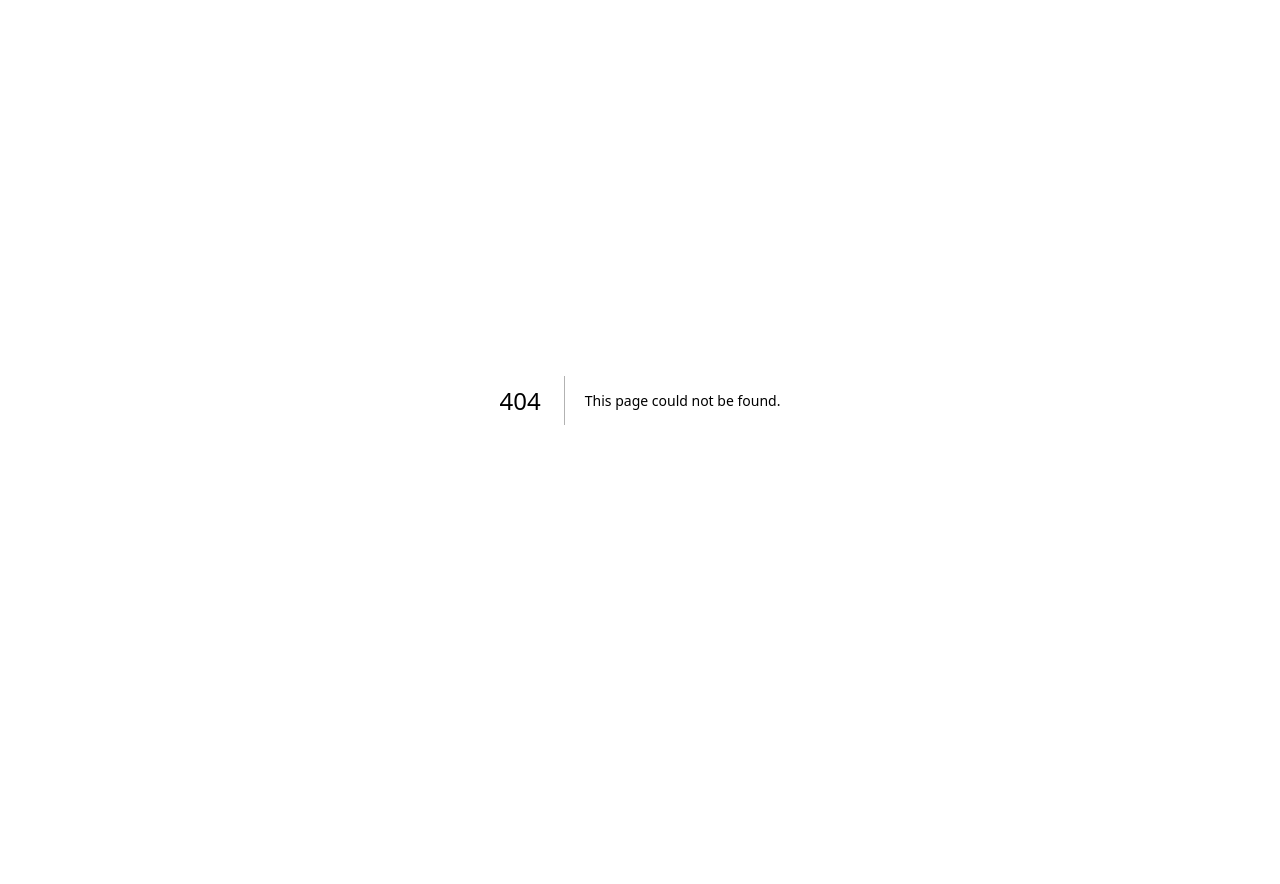
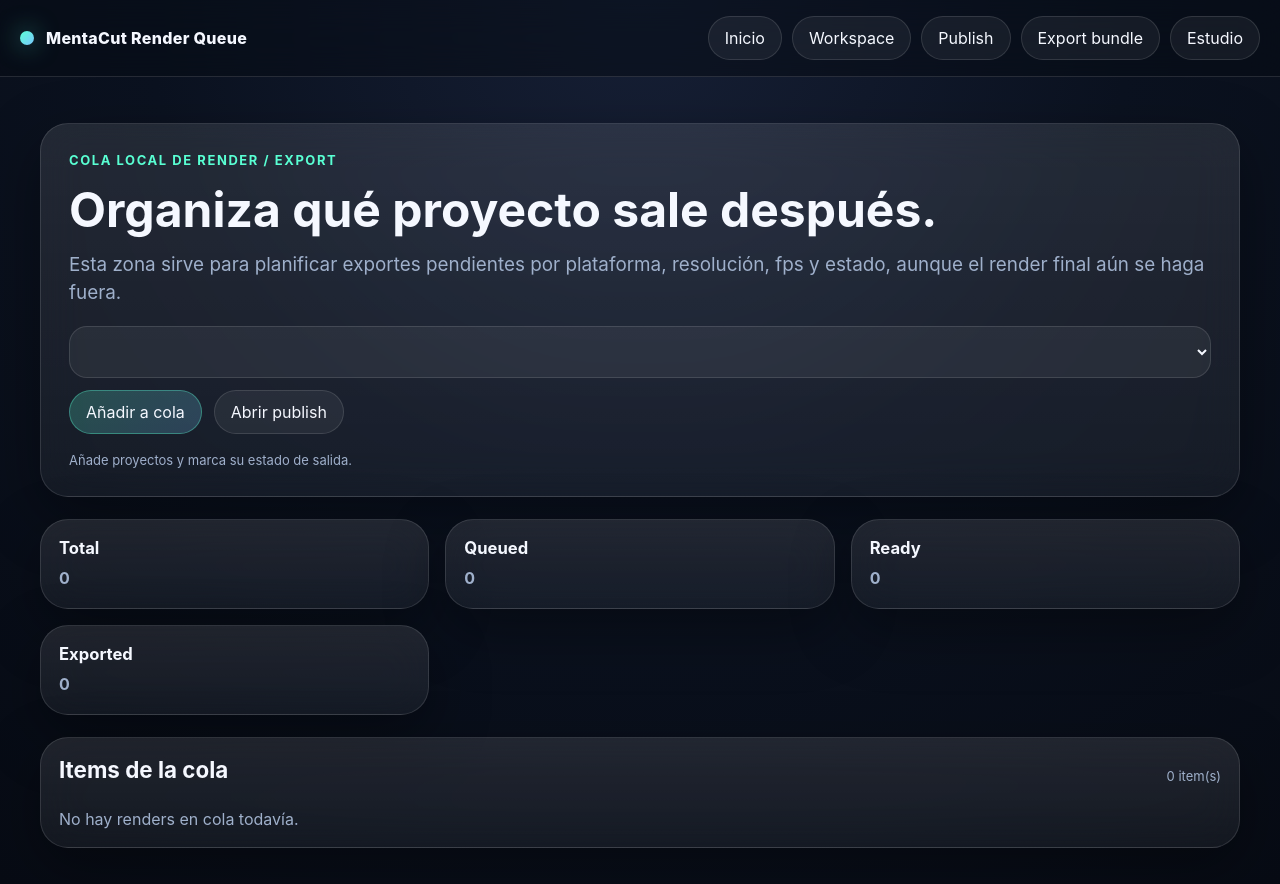
Before and after one commit to alain7224/MentaCut, a Next.js app: page /studio/render-queue in a window 1280 px wide. Before the commit this address had no page. Before the commit the page ends 800 px from the top, so only its background shows below. Built offline with nearby package versions, Linux system fonts and the light colour scheme.

Commit message:
feat: add local render queue planning route

```diff
--- /dev/null
+++ b/app/studio/render-queue/page.tsx
@@ -0,0 +1,123 @@
+'use client'
+
+import Link from 'next/link'
+import { useEffect, useMemo, useState } from 'react'
+import { createRenderQueueItem, readRenderQueue, upsertRenderQueueItem, writeRenderQueue, type RenderQueueItem, type RenderQueueStatus, type RenderTarget } from '@/lib/local-render-queue'
+import { readLocalProjects, type LocalProject } from '@/lib/local-store'
+
+export default function StudioRenderQueuePage() {
+  const [projects, setProjects] = useState<LocalProject[]>([])
+  const [queue, setQueue] = useState<RenderQueueItem[]>([])
+  const [activeProjectId, setActiveProjectId] = useState<string | null>(null)
+  const [status, setStatus] = useState('')
+
+  useEffect(() => {
+    const nextProjects = readLocalProjects()
+    setProjects(nextProjects)
+    setActiveProjectId(nextProjects[0]?.id ?? null)
+    setQueue(readRenderQueue())
+  }, [])
+
+  const activeProject = useMemo(() => projects.find((item) => item.id === activeProjectId) ?? null, [projects, activeProjectId])
+
+  function persist(nextQueue: RenderQueueItem[], nextStatus: string) {
+    setQueue(nextQueue)
+    writeRenderQueue(nextQueue)
+    setStatus(nextStatus)
+  }
+
+  function addToQueue() {
+    if (!activeProject) return
+    persist([createRenderQueueItem(activeProject.id, activeProject.name, activeProject.format), ...queue], `Proyecto añadido a cola: ${activeProject.name}`)
+  }
+
+  function updateItem(item: RenderQueueItem, patch: Partial<RenderQueueItem>, nextStatus: string) {
+    persist(upsertRenderQueueItem(queue, { ...item, ...patch }), nextStatus)
+  }
+
+  const stats = useMemo(() => ({
+    total: queue.length,
+    queued: queue.filter((item) => item.status === 'queued').length,
+    ready: queue.filter((item) => item.status === 'ready').length,
+    exported: queue.filter((item) => item.status === 'exported').length,
+  }), [queue])
+
+  return (
+    <div className="page-shell">
+      <header className="topbar">
+        <div className="brand"><span className="brand-dot" /><span>MentaCut Render Queue</span></div>
+        <nav className="nav">
+          <Link href="/" className="nav-link">Inicio</Link>
+          <Link href="/studio/workspace" className="nav-link">Workspace</Link>
+          <Link href="/studio/publish" className="nav-link">Publish</Link>
+          <Link href="/studio/export-bundle" className="nav-link">Export bundle</Link>
+          <Link href="/studio" className="nav-link">Estudio</Link>
+        </nav>
+      </header>
+      <main className="main">
+        <section className="section">
+          <div className="panel hero-copy">
+            <span className="eyebrow">Cola local de render / export</span>
+            <h1 className="title" style={{ fontSize: 'clamp(1.8rem, 4vw, 3rem)' }}>Organiza qué proyecto sale después.</h1>
+            <p className="sub">Esta zona sirve para planificar exportes pendientes por plataforma, resolución, fps y estado, aunque el render final aún se haga fuera.</p>
+            <div className="action-row">
+              <select className="input" value={activeProjectId ?? ''} onChange={(event) => setActiveProjectId(event.target.value)} style={{ minWidth: 280 }}>
+                {projects.map((project) => <option key={project.id} value={project.id}>{project.name} · {project.format}</option>)}
+              </select>
+              <button className="btn btn-primary" onClick={addToQueue} disabled={!activeProject}>Añadir a cola</button>
+              <Link href="/studio/publish" className="btn">Abrir publish</Link>
+            </div>
+            <div className="timeline-label">{status || 'Añade proyectos y marca su estado de salida.'}</div>
+          </div>
+        </section>
+        <section className="section">
+          <div className="cards">
+            <article className="panel card"><h3>Total</h3><p><strong>{stats.total}</strong></p></article>
+            <article className="panel card"><h3>Queued</h3><p><strong>{stats.queued}</strong></p></article>
+            <article className="panel card"><h3>Ready</h3><p><strong>{stats.ready}</strong></p></article>
+            <article className="panel card"><h3>Exported</h3><p><strong>{stats.exported}</strong></p></article>
+          </div>
+        </section>
+        <section className="section">
+          <div className="panel timeline">
+            <div className="row-head"><h2 className="section-title">Items de la cola</h2><div className="timeline-label">{queue.length} item(s)</div></div>
+            <div className="cards" style={{ gridTemplateColumns: 'repeat(2, minmax(0, 1fr))' }}>
+              {queue.length === 0 ? <div className="empty">No hay renders en cola todavía.</div> : null}
+              {queue.map((item) => (
+                <article key={item.id} className="panel card">
+                  <div className="row-head"><h3>{item.projectName}</h3><div className="timeline-label">{item.format}</div></div>
+                  <div className="form">
+                    <select className="input" value={item.target} onChange={(event) => updateItem(item, { target: event.target.value as RenderTarget }, 'Target actualizado')}>
+                      <option value="TikTok">TikTok</option>
+                      <option value="Instagram Reels">Instagram Reels</option>
+                      <option value="YouTube Shorts">YouTube Shorts</option>
+                      <option value="YouTube">YouTube</option>
+                      <option value="Generic">Generic</option>
+                    </select>
+                    <select className="input" value={item.resolution} onChange={(event) => updateItem(item, { resolution: event.target.value as RenderQueueItem['resolution'] }, 'Resolución actualizada')}>
+                      <option value="1080p">1080p</option>
+                      <option value="1440p">1440p</option>
+                      <option value="2160p">2160p</option>
+                    </select>
+                    <select className="input" value={item.fps} onChange={(event) => updateItem(item, { fps: Number(event.target.value) as RenderQueueItem['fps'] }, 'FPS actualizado')}>
+                      <option value={24}>24 fps</option>
+                      <option value={25}>25 fps</option>
+                      <option value={30}>30 fps</option>
+                      <option value={60}>60 fps</option>
+                    </select>
+                    <select className="input" value={item.status} onChange={(event) => updateItem(item, { status: event.target.value as RenderQueueStatus }, 'Estado actualizado')}>
+                      <option value="queued">Queued</option>
+                      <option value="ready">Ready</option>
+                      <option value="exported">Exported</option>
+                    </select>
+                    <textarea className="textarea" rows={3} value={item.notes} onChange={(event) => updateItem(item, { notes: event.target.value }, 'Notas de cola actualizadas')} placeholder="Notas del export" />
+                  </div>
+                </article>
+              ))}
+            </div>
+          </div>
+        </section>
+      </main>
+    </div>
+  )
+}
```
